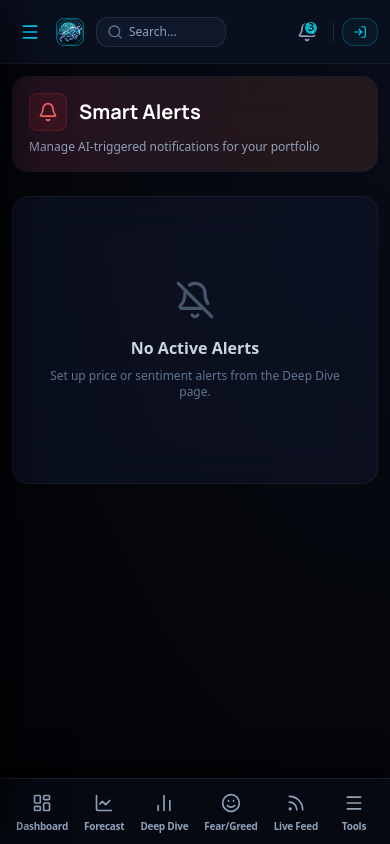
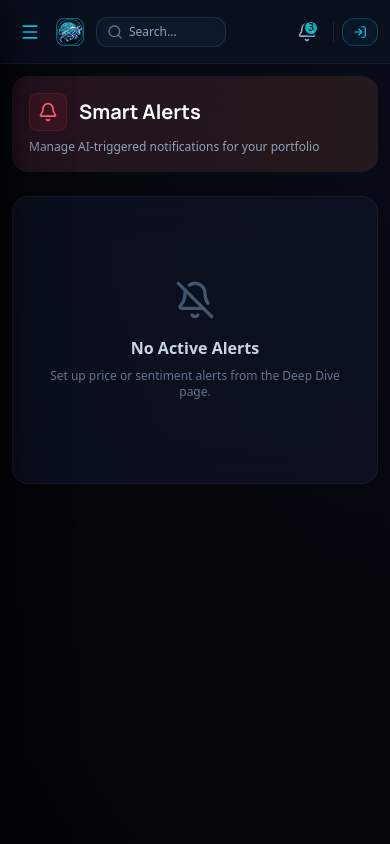
Before and after one commit to indrajitkumar23541-a11y/Indra-MarketMind, a Next.js app in the folder frontend/: page /alerts in a window 390 px wide. Built offline with nearby package versions, Linux system fonts and the light colour scheme.

Commit message:
feat(frontend): remove mobile bottom dock and rely cleanly on hamburger slide drawer

```diff
--- a/frontend/src/app/layout.tsx
+++ b/frontend/src/app/layout.tsx
@@ -3,7 +3,6 @@ import { Inter, Manrope, Space_Grotesk } from "next/font/google";
 import "./globals.css";
 import Sidebar from "@/components/Sidebar";
 import TopNav from "@/components/TopNav";
-import MobileBottomDock from "@/components/MobileBottomDock";
 import { NavProvider } from "@/lib/NavContext";
 
 const inter = Inter({ subsets: ["latin"], variable: "--font-inter" });
@@ -36,11 +35,10 @@ export default function RootLayout({
           <Sidebar />
           <div className="flex-1 flex flex-col min-w-0 h-full relative">
             <TopNav />
-            <main className="flex-1 overflow-y-auto overflow-x-hidden p-3 sm:p-4 md:p-6 pb-22 lg:pb-6 custom-scrollbar bg-radial-[at_100%_0%] from-indigo-900/10 via-[#05070D] to-[#030407]">
+            <main className="flex-1 overflow-y-auto overflow-x-hidden p-3 sm:p-4 md:p-6 pb-6 custom-scrollbar bg-radial-[at_100%_0%] from-indigo-900/10 via-[#05070D] to-[#030407]">
               {children}
             </main>
           </div>
-          <MobileBottomDock />
         </NavProvider>
       </body>
     </html>
--- a/frontend/src/components/MobileBottomDock.tsx
+++ /dev/null
@@ -1,78 +0,0 @@
-"use client";
-
-import React from "react";
-import Link from "next/link";
-import { usePathname } from "next/navigation";
-import {
-  LayoutDashboard,
-  LineChart,
-  BarChart2,
-  Smile,
-  Rss,
-  Menu
-} from "lucide-react";
-import { cn } from "@/lib/utils";
-import { useNav } from "@/lib/NavContext";
-
-export default function MobileBottomDock() {
-  const pathname = usePathname();
-  const { toggleMobileNav } = useNav();
-
-  const dockItems = [
-    { name: "Dashboard", href: "/", icon: LayoutDashboard },
-    { name: "Forecast", href: "/forecast", icon: LineChart },
-    { name: "Deep Dive", href: "/deep-dive", icon: BarChart2 },
-    { name: "Fear/Greed", href: "/fear-greed", icon: Smile },
-    { name: "Live Feed", href: "/live-feed", icon: Rss },
-  ];
-
-  return (
-    <nav
-      aria-label="Mobile Bottom Navigation"
-      className="lg:hidden fixed bottom-0 left-0 right-0 z-40 bg-[#070A14]/95 border-t border-white/10 backdrop-blur-xl px-2 py-1.5 shadow-[0_-10px_30px_rgba(0,0,0,0.8)] flex items-center justify-around safe-area-pb"
-    >
-      {dockItems.map((item) => {
-        const isActive = pathname === item.href;
-        return (
-          <Link
-            key={item.name}
-            href={item.href}
-            className={cn(
-              "flex flex-col items-center justify-center py-1 px-2 rounded-xl transition-all duration-200 min-w-14",
-              isActive
-                ? "text-[#00F0FF]"
-                : "text-slate-400 hover:text-slate-200"
-            )}
-          >
-            <div className={cn(
-              "p-1 rounded-lg transition-all",
-              isActive && "bg-cyan-500/15 shadow-[0_0_12px_rgba(0,240,255,0.4)]"
-            )}>
-              <item.icon className="w-5 h-5" />
-            </div>
-            <span className={cn(
-              "text-[10px] font-semibold mt-0.5 tracking-tight",
-              isActive ? "text-[#00F0FF] font-bold" : "text-slate-400"
-            )}>
-              {item.name}
-            </span>
-          </Link>
-        );
-      })}
-
-      {/* Menu / All Tools Drawer Trigger */}
-      <button
-        onClick={toggleMobileNav}
-        aria-label="Open Full Menu"
-        className="flex flex-col items-center justify-center py-1 px-2 rounded-xl text-slate-400 hover:text-cyan-400 transition-all min-w-14 cursor-pointer"
-      >
-        <div className="p-1 rounded-lg">
-          <Menu className="w-5 h-5" />
-        </div>
-        <span className="text-[10px] font-semibold mt-0.5 tracking-tight text-slate-400">
-          Tools
-        </span>
-      </button>
-    </nav>
-  );
-}
--- a/frontend/src/components/Sidebar.tsx
+++ b/frontend/src/components/Sidebar.tsx
@@ -170,7 +170,7 @@ export default function Sidebar() {
         </div>
       </div>
 
-      <div className="mt-auto p-5 sm:p-6 pb-20 lg:pb-6">
+      <div className="mt-auto p-5 sm:p-6 pb-6">
         <div className="bg-gradient-to-br from-indigo-500/10 to-cyan-400/10 border border-indigo-500/30 rounded-xl p-4 text-center">
           <div className="text-amber-400 font-bold mb-1 flex items-center justify-center gap-2">
             <span className="text-lg">👑</span> Upgrade to Pro
```
